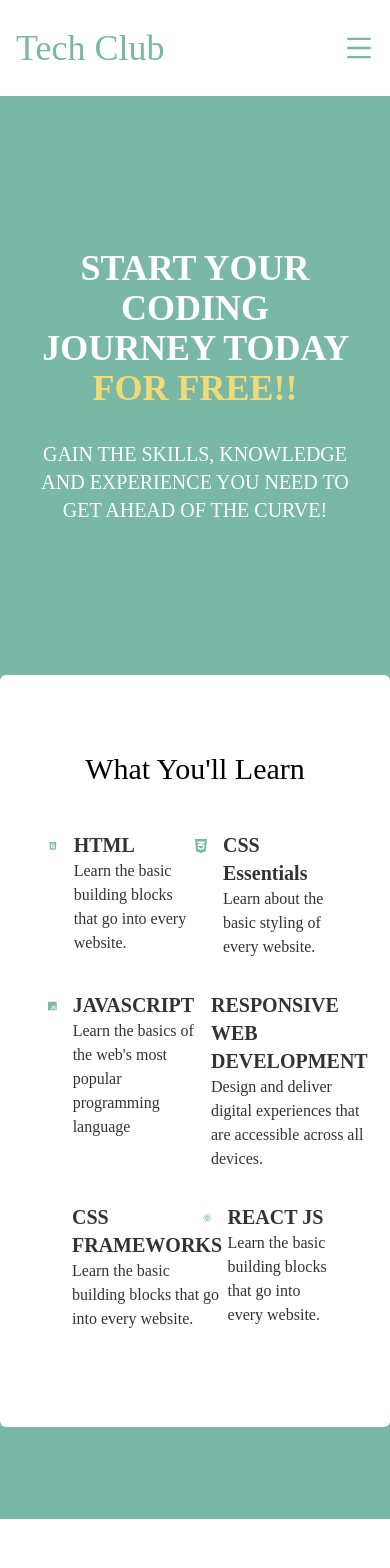
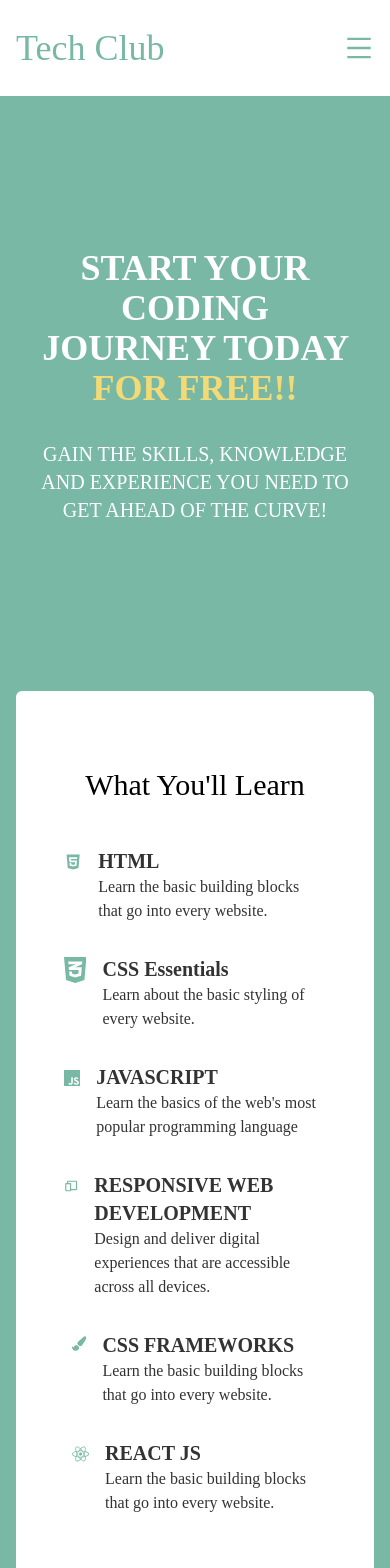
Before and after one commit to godstimedev/techclub-landing-page, a React (Create React App) app: page / in a window 390 px wide. Shown: the top 1568 px of the page. Before the commit the page ends 1519 px from the top, so only its background shows below. Built offline with nearby package versions, Linux system fonts and the light colour scheme.

Commit message:
made learn section responsive

```diff
--- a/src/components/Learn.jsx
+++ b/src/components/Learn.jsx
@@ -6,10 +6,10 @@
 
 function Learn() {
   return (
-    <div className="w-full h-screen bg-[#78B8A4]">
+    <div className="w-full min-h-screen bg-[#78B8A4] p-4">
       <div className="bg-white max-w-[1064px] mx-auto  rounded-md px-[3rem] py-[4rem]">
         <h3 className="text-3xl py-3 text-center">What You'll Learn</h3>
-        <div className="grid grid-cols-2 py-4 text-[#333]">
+        <div className="grid md:grid-cols-2 py-4 text-[#333]">
           <div className="= py-4 flex gap-[1rem]">
             <AiFillHtml5 size={30} className="text-[#78B8A4] inline-block" />
             <div>
```
